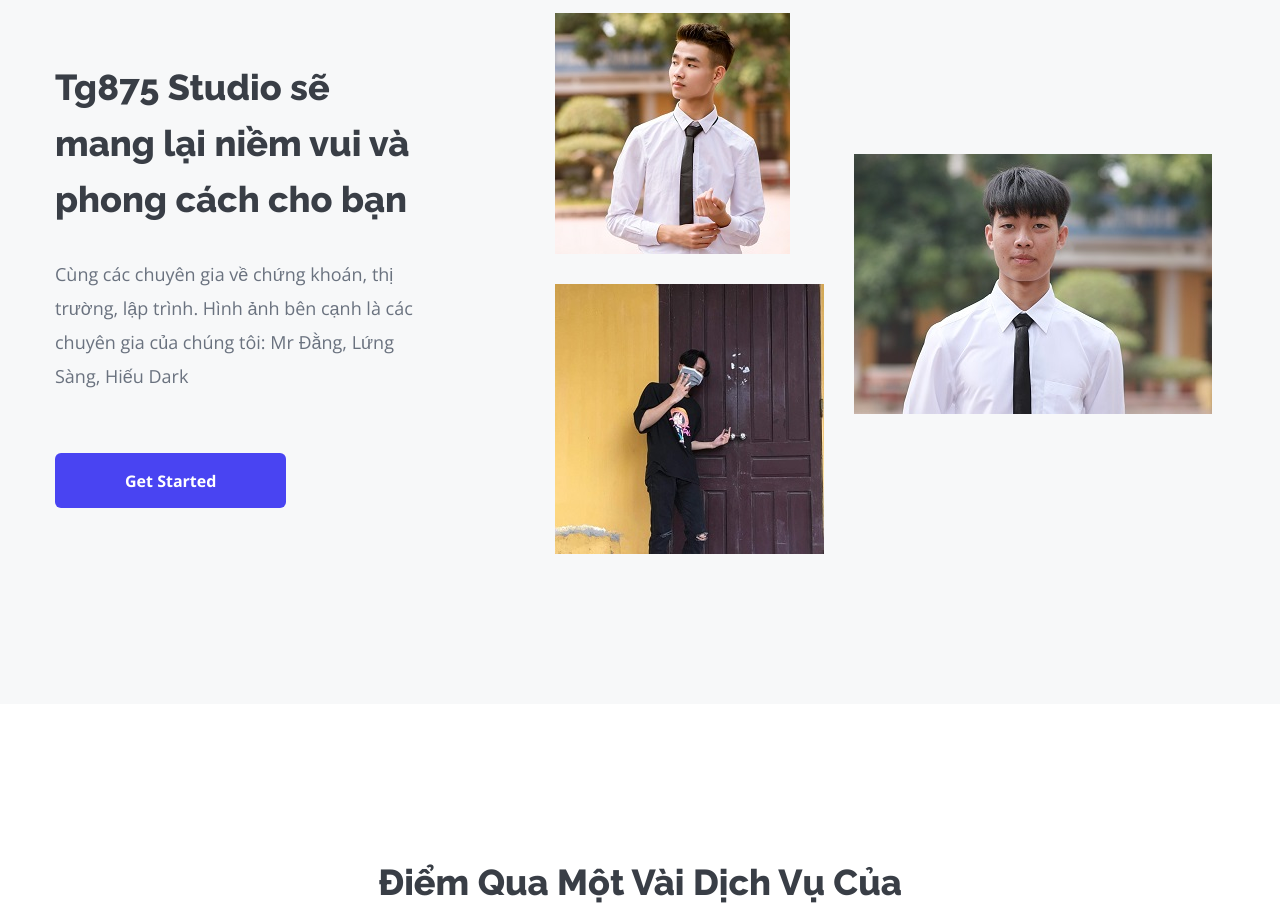
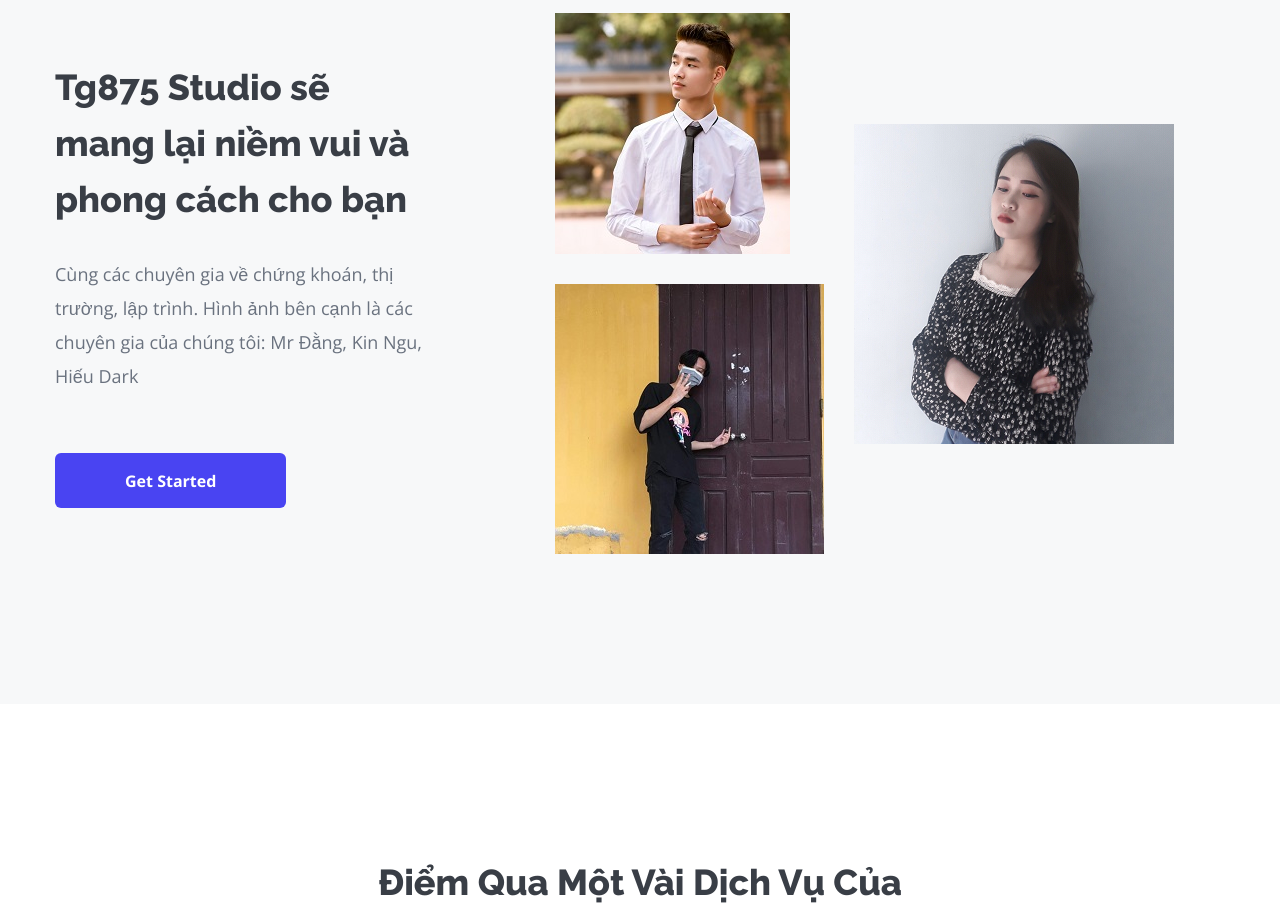
Before and after one commit to anhprgm/tg875-web-page, a plain HTML site: page index.html in a window 1280 px wide. Shown: the part 4100-5024 px from the top of the page. Drawn offline with nearby package versions, Linux system fonts and the light colour scheme; files that its build step writes are made by us from their sources.

Commit message:
Update index.html

```diff
--- a/index.html
+++ b/index.html
@@ -252,7 +252,7 @@
               </h2>
               <p class="team-desc">
                 Cùng các chuyên gia về chứng khoán, thị trường, lập trình.
-                Hình ảnh bên cạnh là các chuyên gia của chúng tôi: Mr Đằng, Lứng Sàng, Hiếu Dark
+                Hình ảnh bên cạnh là các chuyên gia của chúng tôi: Mr Đằng, Kin Ngu, Hiếu Dark
               </p>
               <a href="#" class="btn btn--primary">Get Started</a>
             </div>
@@ -267,7 +267,7 @@
               </div>
               <div class="team-column">
                 <a href="#" class="team-image">
-                  <img src="./images/teamt.JPG" alt="" class="icongame"/>
+                  <img src="./images/image0.png" alt="" class="icongame"/>
                 </a>
               </div>
             </div>
```
